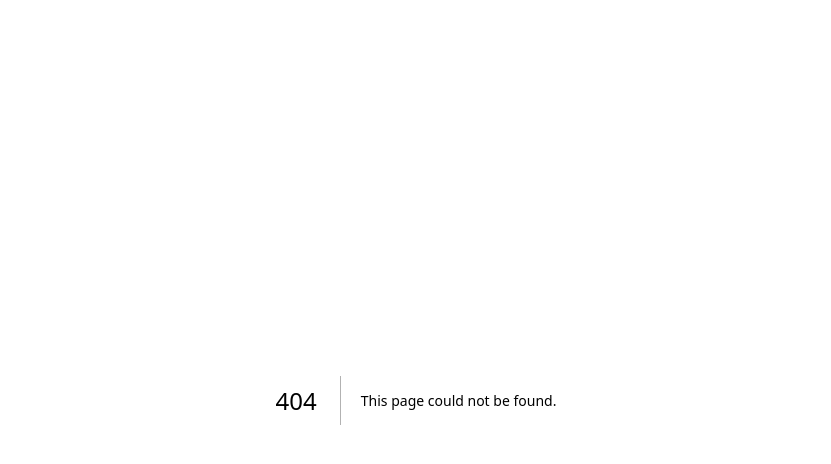
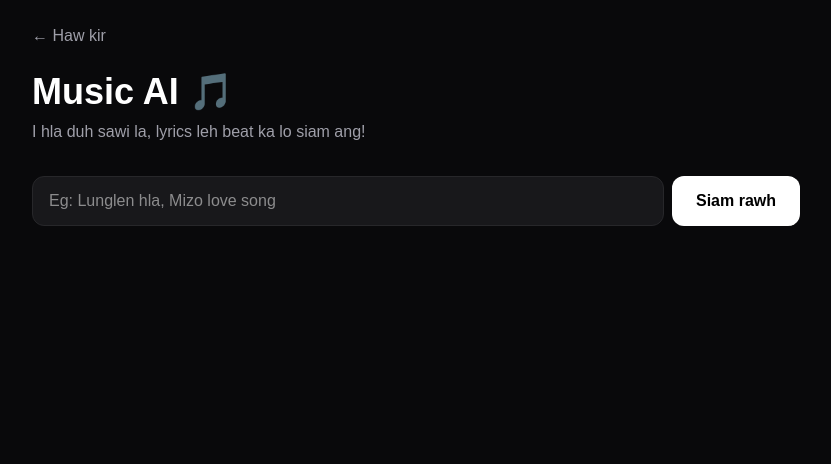
Before and after one commit to rvzawna12-byte/sethlun-ai-hub, a Next.js app: page /music in a window 1280 px wide. Before the commit this address had no page. Shown: the top 464 px of the page, without its empty margins (224-1055 px from the left). Built offline with nearby package versions, Linux system fonts and the light colour scheme.

Commit message:
Create page.tsx

```diff
--- /dev/null
+++ b/src/app/music/page.tsx
@@ -0,0 +1,75 @@
+'use client'
+import { useState, useRef } from 'react'
+import Link from 'next/link'
+
+export default function MusicPage() {
+  const [prompt, setPrompt] = useState('')
+  const [lyrics, setLyrics] = useState('')
+  const [loading, setLoading] = useState(false)
+  const [playing, setPlaying] = useState(false)
+  const audioRef = useRef<HTMLAudioElement | null>(null)
+
+  async function generate() {
+    if(!prompt.trim()) return
+    setLoading(true)
+    setLyrics('')
+    try {
+      const p = `Write a short Mizo/English song lyrics for: ${prompt}. Structure: Verse, Chorus, Verse. Keep it short and catchy.`
+      const res = await fetch(`https://text.pollinations.ai/${encodeURIComponent(p)}?model=openai`)
+      const data = await res.text()
+      setLyrics(data)
+    } catch {
+      setLyrics('Tihsual a awm!')
+    }
+    setLoading(false)
+  }
+
+  function playBeat() {
+    setPlaying(!playing)
+    // Simple beat lo play tir ang
+    if(!playing) {
+      const ctx = new (window.AudioContext || (window as any).webkitAudioContext)()
+      const osc = ctx.createOscillator()
+      const gain = ctx.createGain()
+      osc.type = 'sine'
+      osc.frequency.value = 220
+      osc.connect(gain)
+      gain.connect(ctx.destination)
+      osc.start()
+      gain.gain.exponentialRampToValueAtTime(0.01, ctx.currentTime + 2)
+      setTimeout(()=>{osc.stop(); setPlaying(false)}, 2000)
+    }
+  }
+
+  return (
+    <div className="min-h-screen bg-zinc-950 text-white p-6">
+      <div className="max-w-3xl mx-auto">
+        <Link href="/" className="text-zinc-400 hover:text-white">← Haw kir</Link>
+        <h1 className="text-4xl font-bold mt-6">Music AI 🎵</h1>
+        <p className="text-zinc-400 mt-2">I hla duh sawi la, lyrics leh beat ka lo siam ang!</p>
+
+        <div className="flex gap-2 mt-8 mb-6">
+          <input value={prompt} onChange={e=>setPrompt(e.target.value)} placeholder="Eg: Lunglen hla, Mizo love song" className="flex-1 bg-zinc-900 border border-zinc-800 rounded-xl px-4 py-3 outline-none focus:border-white"/>
+          <button onClick={generate} className="bg-white text-black px-6 py-3 rounded-xl font-bold">{loading?'Siam mek...':'Siam rawh'}</button>
+        </div>
+
+        {lyrics && (
+          <div className="bg-zinc-900 border border-zinc-800 rounded-2xl p-6">
+            <div className="flex justify-between items-center mb-4">
+              <h3 className="font-bold">I Hla:</h3>
+              <button onClick={playBeat} className="bg-white text-black px-4 py-2 rounded-full text-sm font-bold">
+                {playing ? '⏸️ Tawp' : '▶️ Beat Play'}
+              </button>
+            </div>
+            <pre className="whitespace-pre-wrap text-zinc-200 leading-relaxed">{lyrics}</pre>
+
+            <div className="mt-6 p-4 bg-zinc-950 rounded-xl border border-zinc-800 text-sm text-zinc-400">
+              💡 <b>Full Music duh chuan:</b> He lyrics hi <a href="https://suno.ai" target="_blank" className="text-white underline">suno.ai</a> ah paste la, a zai tir thei ang! A FREE!
+            </div>
+            <button onClick={()=>navigator.clipboard.writeText(lyrics)} className="mt-4 w-full bg-zinc-800 hover:bg-zinc-700 py-3 rounded-xl">Copy Lyrics</button>
+          </div>
+        )}
+      </div>
+    </div>
+  )
+}
```
